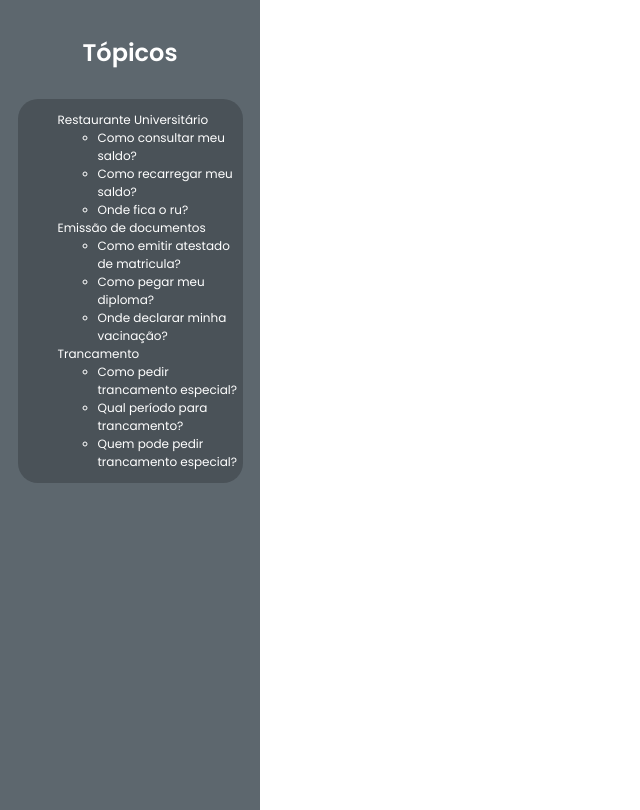
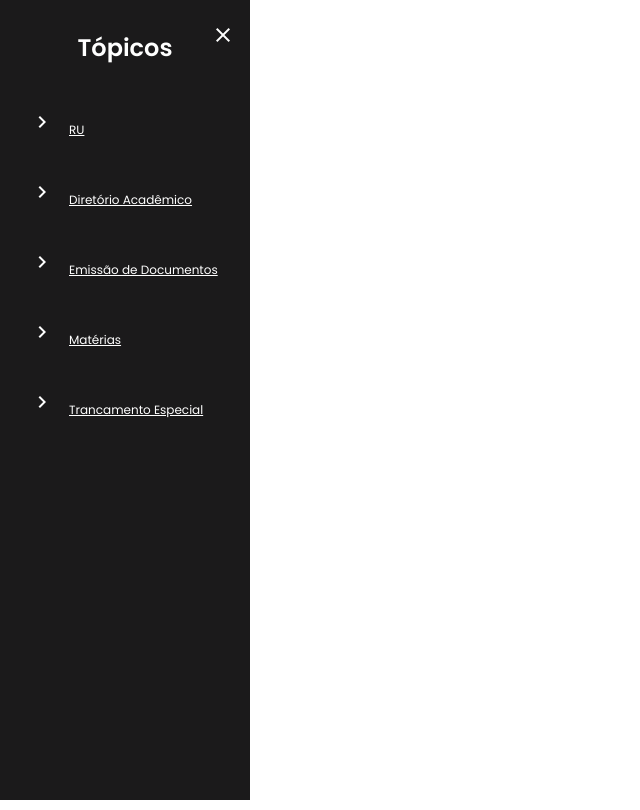
Before and after one commit to rnlobao/chatgpt-ufop, a plain HTML site: page TelaInicial.html in a window 1280 px wide. Shown: the whole page, without its empty margins (0-640 px from the left). Drawn offline with Linux system fonts and the light colour scheme.

Commit message:
Recomeçando o side-menu

```diff
--- a/TelaInicial.css
+++ b/TelaInicial.css
@@ -1,41 +1,65 @@
 @import url('https://fonts.googleapis.com/css2?family=Poppins:wght@300;400;500;600;700&display=swap');
 
+* {
+    font-family: 'Poppins';
+    margin: 0;
+    padding: 0;
+}
+
 body {
-    display: block;
-    margin: 0;
-    height: 100vh;
+    background: white;
+    min-height: 100vh;
 }
 
 .menu-lateral {
-    display: flex;
-    flex-direction: column;
-    align-items: center;
-    background-color: rgb(93, 103, 110);
+    background: #1b1a1b;
+    width: 250px;
     height: 100vh;
-    width: 250px;
-    padding: 5px;
+    position: fixed;
+    top: 0;
+    overflow-y: auto;
+    transition: 0.6 ease;
+    transition-property: left;
+
+}
+
+.botao-de-fechar {
+    font-size: 30px;
+    color: white;
+    position: absolute;
+    right: 0px;
+    margin: 15px;
+    cursor: pointer;
 }
 
 .menu-lateral h1 {
     font-size: 24px;
-    font-family: 'Poppins';
     font-weight: 600;
     margin-top: 30px;
     color: white;
+    text-align: center;
 }
 
-.menu-de-topicos {
-    display: flex;
+.menu {
+    width: 100%;
+    margin-top: 30px;
+}
+
+.menu .item {
+    position: relative;
+    cursor: pointer;
+}
+
+.menu .item a {
+    color: white;
     font-size: 12px;
-    font-family: 'Poppins';
     font-style: normal;
     font-weight: 400;
-    background-color: rgb(74, 82, 88);
-    border-radius: 20px;
-    color: white;
-    margin: 5%;
+    display: block;
+    padding: 5px 30px;
+    line-height: 60px;
 }
 
-.topico {
-    list-style: none;
+.item i {
+    margin-right: 15px;
 }
--- a/TelaInicial.html
+++ b/TelaInicial.html
@@ -1,63 +1,33 @@
 <!DOCTYPE html>
 
 <html>
+
 <head>
     <title>Chat GPT da UFOP</title>
     <meta charset="UTF-8">
     <meta name="viewport" content="width=device-width,initial-scale=1.0">
     <link rel="stylesheet" href="TelaInicial.css">
     <script src="TelaInicial.js" defer></script>
+    <link rel="stylesheet" href="https://fonts.googleapis.com/icon?family=Material+Icons">
 </head>
 
 <body>
     <div class="menu-lateral">
+         <div class="botao-de-fechar">
+            <i class="material-icons">close</i>
+        </div>
         <h1>Tópicos</h1>
-            <div class="menu-de-topicos">
-                <ul>
-                    <li class="topico">
-                        <a>Restaurante Universitário</a>
-                        <ul>
-                            <li>
-                                <a>Como consultar meu saldo?</a>
-                            </li>
-                            <li>
-                                <a>Como recarregar meu saldo?</a>
-                            </li>
-                            <li>
-                                <a>Onde fica o ru?</a>
-                            </li>
-                        </ul>
-                    </li>
-                    <li class="topico">
-                        <a>Emissão de documentos</a>
-                        <ul>
-                            <li>
-                                <a>Como emitir atestado de matricula?</a>
-                            </li>
-                            <li>
-                                <a>Como pegar meu diploma?</a>
-                            </li>
-                            <li>
-                                <a>Onde declarar minha vacinação?</a>
-                            </li>
-                        </ul>
-                    </li>
-                    <li class="topico">
-                        <a>Trancamento</a>
-                        <ul>
-                            <li>
-                                <a>Como pedir trancamento especial?</a>
-                            </li>
-                            <li>
-                                <a>Qual período para trancamento?</a>
-                            </li>
-                            <li>
-                                <a>Quem pode pedir trancamento especial?</a>
-                            </li>
-                        </ul>
-                    </li>
-                </ul>
+
+
+        <div class="menu">
+            <div class="item"><a href=""><i class="material-icons">chevron_right</i>RU</a></div>
+            <div class="item"><a href=""><i class="material-icons">chevron_right</i>Diretório Acadêmico</a></div>
+            <div class="item"><a href=""><i class="material-icons">chevron_right</i>Emissão de Documentos</a></div>
+            <div class="item"><a href=""><i class="material-icons">chevron_right</i>Matérias</a></div>
+            <div class="item"><a href=""><i class="material-icons">chevron_right</i>Trancamento Especial</a></div>
         </div>
+
     </div>
 </body>
+
 </html>
```
Lines whose indentation alone changed are shown as unchanged.
